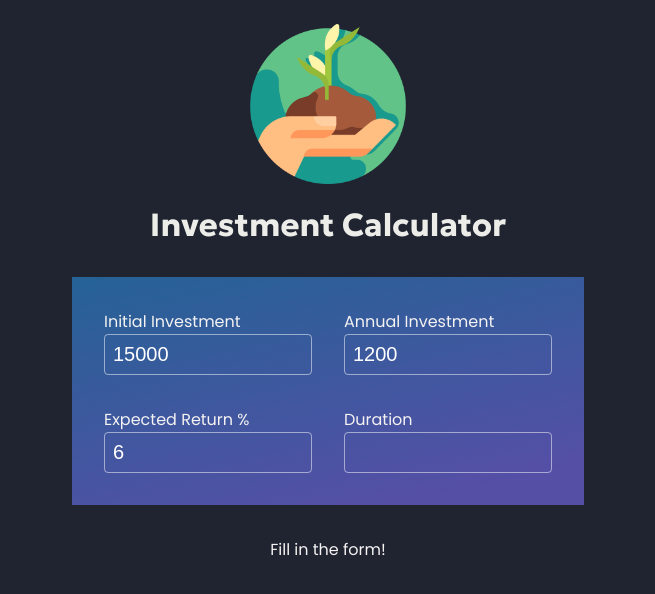
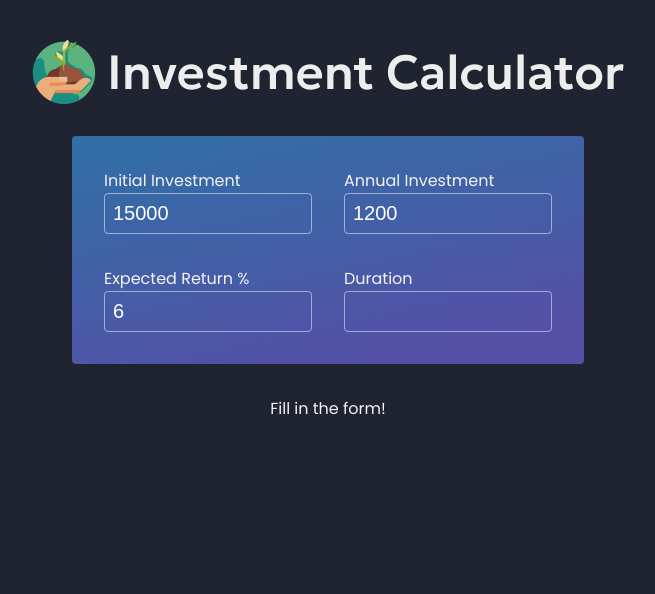
Before and after one commit to samko945/investment-calc, a React (Vite) app: page / in a window 1280 px wide. Shown: the top 594 px of the page, without its empty margins (312-967 px from the left). Built offline with nearby package versions, Linux system fonts and the light colour scheme.

Commit message:
create Header component

```diff
--- a/src/App.jsx
+++ b/src/App.jsx
@@ -1,5 +1,5 @@
 import { useState } from "react";
-import saplingImage from "../assets/sapling.png";
+import Header from "./components/Header";
 import CalcParamsForm from "./components/CalcParamsForm";
 import Result from "./components/Result";
 
@@ -16,8 +16,7 @@ function App() {
 
 	return (
 		<>
-			<img src={saplingImage} alt="sapling" />
-			<h1>Investment Calculator</h1>
+			<Header />
 			<CalcParamsForm data={calcParams} onDataChange={handleCalcParamsChange} />
 			<Result input={calcParams} />
 		</>
--- /dev/null
+++ b/src/components/Header.jsx
@@ -0,0 +1,10 @@
+import saplingImage from "../../assets/sapling.png";
+
+export default function Header() {
+	return (
+		<header className="flex-row">
+			<img src={saplingImage} alt="sapling" />
+			<h1>Investment Calculator</h1>
+		</header>
+	);
+}
--- a/src/index.css
+++ b/src/index.css
@@ -18,22 +18,48 @@ body {
 
 img {
 	display: block;
-	margin: 1rem auto;
-	width: 10rem;
 }
 
 h1 {
+	display: block;
+	font-size: 2rem;
 	font-family: "Geologica", sans-serif;
 	color: rgb(236, 237, 233);
 	text-align: center;
-	/* margin-bottom: 2rem; */
+	line-height: 0;
 }
 
-section {
+header {
+	align-items: center;
+}
+
+header > * {
+	margin: 0 0.35rem;
+}
+
+header h1 {
+	color: rgb(237, 237, 237);
+	font-size: 3rem;
+	font-weight: 500;
+}
+
+header img {
+	width: 4rem;
+	opacity: 0.9;
+}
+
+section,
+header {
 	display: flex;
 	flex-direction: column;
 	align-items: center;
 	margin: 2rem 0;
+}
+
+.flex-row {
+	display: flex;
+	flex-direction: row;
+	justify-content: center;
 }
 
 form {
@@ -43,12 +69,13 @@ form {
 	grid-template-columns: repeat(2, 1fr);
 	gap: 2rem;
 	padding: 2rem;
+	border-radius: 0.25rem;
 	/* background: rgba(255, 255, 255, 0.55); */
 	background: rgb(85, 79, 166);
-	background: -moz-linear-gradient(348deg, rgba(85, 79, 166, 1) 12%, rgba(37, 98, 150, 1) 100%);
-	background: -webkit-linear-gradient(348deg, rgba(85, 79, 166, 1) 12%, rgba(37, 98, 150, 1) 100%);
-	background: linear-gradient(348deg, rgba(85, 79, 166, 1) 12%, rgba(37, 98, 150, 1) 100%);
-	filter: progid:DXImageTransform.Microsoft.gradient(startColorstr="#554fa6",endColorstr="#256296",GradientType=1);
+	background: -moz-linear-gradient(348deg, rgba(85, 79, 166, 1) 12%, rgba(48, 112, 167, 1) 100%);
+	background: -webkit-linear-gradient(348deg, rgba(85, 79, 166, 1) 12%, rgba(48, 112, 167, 1) 100%);
+	background: linear-gradient(348deg, rgba(85, 79, 166, 1) 12%, rgba(48, 112, 167, 1) 100%);
+	filter: progid:DXImageTransform.Microsoft.gradient(startColorstr="#554fa6",endColorstr="#3070a7",GradientType=1);
 }
 
 form > * {
@@ -79,3 +106,7 @@ table td {
 table tr {
 	height: 1.5rem;
 }
+
+th {
+	color: rgb(96, 149, 209);
+}
```
